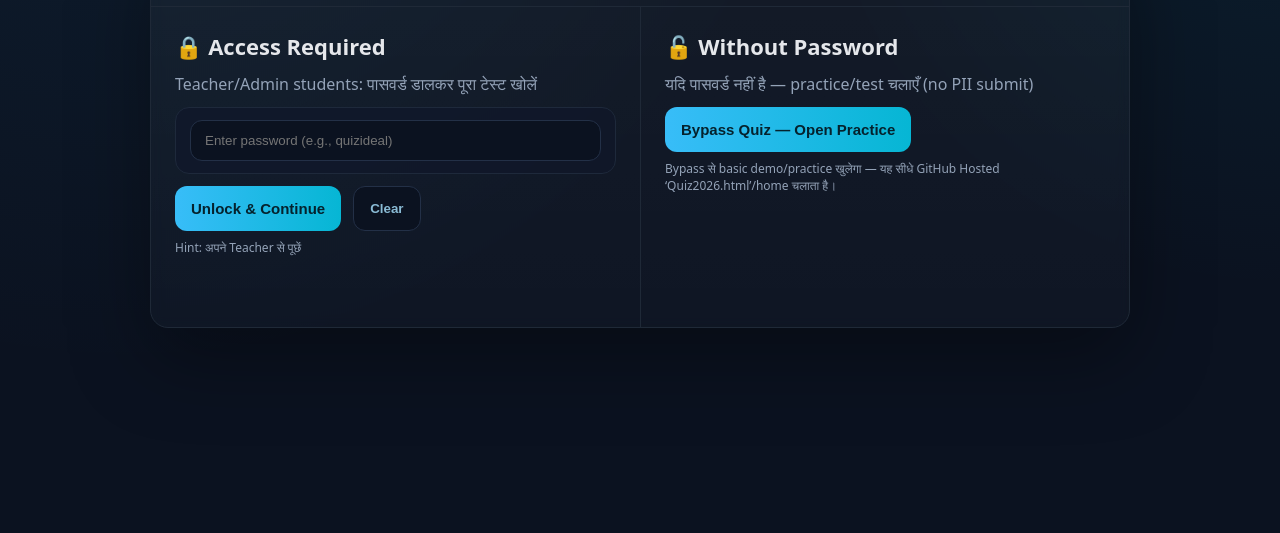
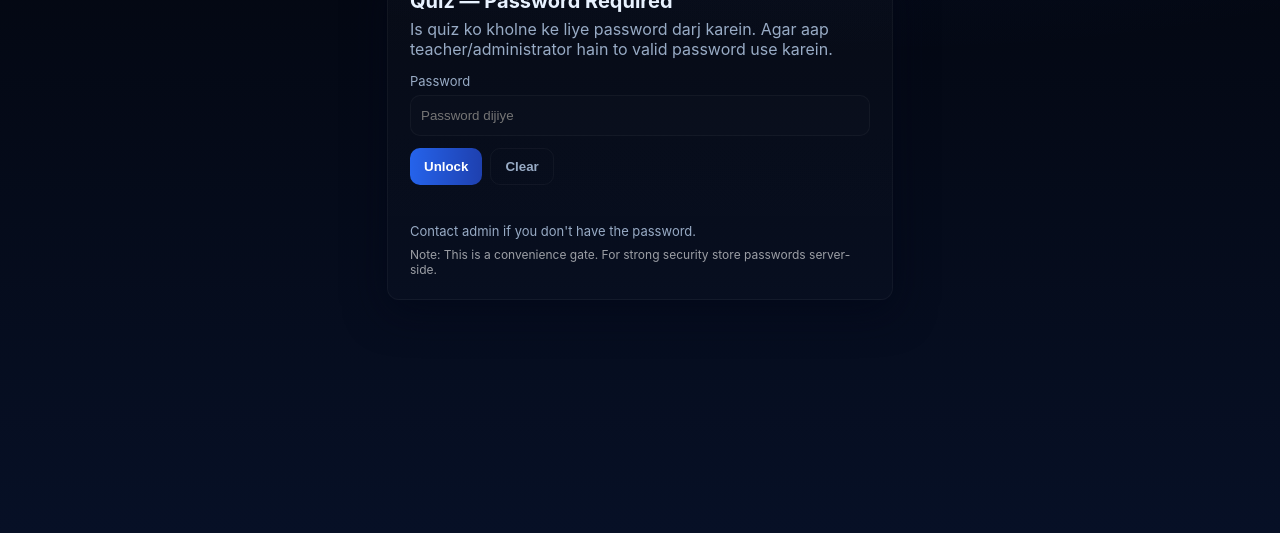
Before and after one commit to anilkumaricc/anilkumaricc.github.io, a plain HTML site: page Quiz2026.html in a window 1280 px wide. Shown: the part 267-800 px from the top of the page. Drawn offline with Linux system fonts and the light colour scheme.

Commit message:
Update Quiz2026.html

```diff
--- a/Quiz2026.html
+++ b/Quiz2026.html
@@ -1,102 +1,123 @@
+<!-- FILE: Quiz2026.html
+     Place this exactly as-is on your GitHub Pages (https://anilkumaricc.github.io/Quiz2026.html).
+     It will ask for password and then redirect to the Apps Script webapp URL defined in config.js.
+-->
 <!doctype html>
 <html lang="hi">
 <head>
-<meta charset="utf-8">
-<meta name="viewport" content="width=device-width,initial-scale=1">
-<title>🎓 Advanced Diploma In Computer Application Quiz</title>
-<link rel="preconnect" href="https://script.google.com">
+<meta charset="utf-8" />
+<meta name="viewport" content="width=device-width,initial-scale=1" />
+<title>Quiz — Unlock</title>
+<link rel="icon" href="data:," />
 <style>
-  :root{--bg:#0b1220;--card:#0f172a;--muted:#94a3b8;--ring:#1e293b;--pri:#38bdf8;--pri2:#06b6d4;--ok:#10b981}
-  *{box-sizing:border-box} html,body{height:100%}
-  body{margin:0; font-family:system-ui,-apple-system,Segoe UI,Roboto,Arial; background:
-    radial-gradient(1200px 1200px at 10% -10%, rgba(56,189,248,.08), transparent 60%),
-    radial-gradient(800px 800px at 100% 10%, rgba(6,182,212,.08), transparent 60%),
-    var(--bg); color:#e5e7eb; display:grid; place-items:center}
-  .wrap{max-width:980px; width:94%; background:linear-gradient(180deg,rgba(255,255,255,.04),rgba(255,255,255,.02));
-        border:1px solid #1f2937; border-radius:18px; backdrop-filter: blur(6px);
-        box-shadow:0 30px 80px rgba(0,0,0,.35)}
-  .head{padding:22px 24px; border-bottom:1px solid #1f2937; display:flex; gap:14px; align-items:center; justify-content:space-between}
-  .brand{font-weight:900; letter-spacing:.4px}
-  .muted{color:var(--muted)}
-  .grid{display:grid; grid-template-columns:1fr 1fr; gap:0; min-height:320px}
-  @media (max-width:800px){ .grid{grid-template-columns:1fr} }
-  .col{padding:24px}
-  .col + .col{border-left:1px solid #1f2937}
-  @media (max-width:800px){ .col + .col{border-left:0; border-top:1px solid #1f2937} }
-
-  .title{font-size:22px; font-weight:900; display:flex; align-items:center; gap:10px}
-  .pad{margin-top:12px}
-  .box{background:rgba(15,23,42,.6); border:1px solid var(--ring); border-radius:14px; padding:12px 14px}
-  input{width:100%; background:#0b1220; border:1.6px solid #233047; color:#e5e7eb; border-radius:12px; padding:12px 14px; outline:none}
-  input:focus{border-color:#2aa3d5; box-shadow:0 0 0 4px rgba(56,189,248,.2)}
-  .row{display:flex; gap:12px; align-items:center; margin-top:12px}
-  .btn{border:0; padding:14px 16px; border-radius:12px; font-weight:900; cursor:pointer; transition:.18s}
-  .btn:active{transform:translateY(1px)}
-  .btn-pri{background:linear-gradient(90deg,var(--pri),var(--pri2)); color:#05222d}
-  .btn-pri:hover{filter:brightness(1.05)}
-  .btn-ghost{background:#0b1220; color:#8abbd5; border:1.6px solid #233047}
-  .note{font-size:12px; color:var(--muted); margin-top:8px}
-  .center{display:flex; align-items:center; gap:12px}
-  .big{font-size:15px}
+  :root{
+    --bg:#071026; --card:#0f1724; --accent:#2563eb; --muted:#98abc5;
+    font-family: Inter, system-ui, -apple-system, "Segoe UI", Roboto, "Helvetica Neue", Arial;
+  }
+  html,body{height:100%;margin:0;background:
+    radial-gradient(900px 400px at 70% -10%, rgba(37,99,235,0.12), transparent),
+    linear-gradient(180deg,#02040a,#071026); color:#e8f2ff; display:flex; align-items:center; justify-content:center;}
+  .card{width:460px; max-width:94%; background:linear-gradient(180deg, rgba(255,255,255,0.02), rgba(255,255,255,0.01)); border:1px solid rgba(255,255,255,0.04); border-radius:12px; padding:22px; box-shadow:0 10px 40px rgba(2,6,23,0.6)}
+  h1{margin:0 0 6px 0; font-size:20px}
+  p.lead{margin:0 0 14px 0; color:var(--muted)}
+  label{display:block;font-size:13px;color:var(--muted); margin-bottom:6px}
+  input[type="password"]{width:100%; padding:12px 10px; border-radius:10px; border:1px solid rgba(255,255,255,0.04); background:rgba(255,255,255,0.01); color:inherit; box-sizing:border-box}
+  .row{display:flex; gap:8px; margin-top:12px}
+  .btn{padding:10px 14px; border-radius:10px; background:linear-gradient(90deg,var(--accent),#1e40af); color:white; border:none; cursor:pointer; font-weight:600}
+  .btn.ghost{background:transparent;border:1px solid rgba(255,255,255,0.04); color:var(--muted)}
+  .muted{color:var(--muted);font-size:13px;margin-top:12px}
+  .feedback{height:18px;margin-top:8px;color:#ffb4b4;font-size:13px}
+  .small{font-size:13px;color:var(--muted)}
+  .hint{font-size:12px; color: rgba(255,255,255,0.6); margin-top:8px}
 </style>
 </head>
 <body>
-<div class="wrap">
-  <div class="head">
-    <div class="brand">🎓 Advanced Diploma In Computer Application Quiz</div>
-    <div class="muted">Ideal Computer Centre — Hatta • Chainpur • Kaimur</div>
+  <div class="card" role="dialog" aria-labelledby="title">
+    <h1 id="title">Quiz — Password Required</h1>
+    <p class="lead">Is quiz ko kholne ke liye password darj karein. Agar aap teacher/administrator hain to valid password use karein.</p>
+
+    <label for="pwd">Password</label>
+    <input id="pwd" type="password" autocomplete="off" placeholder="Password dijiye" />
+
+    <div class="row">
+      <button id="unlockBtn" class="btn">Unlock</button>
+      <button id="clearBtn" class="btn ghost">Clear</button>
+    </div>
+
+    <div class="feedback" id="feedback" aria-live="polite"></div>
+
+    <div class="muted small">Contact admin if you don't have the password.</div>
+    <div class="hint">Note: This is a convenience gate. For strong security store passwords server-side.</div>
   </div>
 
-  <div class="grid">
-    <!-- Left: Password path (opens Apps Script index.html) -->
-    <div class="col">
-      <div class="title">🔒 Access Required</div>
-      <div class="pad muted">Teacher/Admin students: पासवर्ड डालकर पूरा टेस्ट खोलें</div>
-      <div class="box pad">
-        <input id="pwd" type="password" placeholder="Enter password (e.g., quizideal)" autocomplete="new-password">
-      </div>
-      <div class="row">
-        <button class="btn btn-pri big" onclick="openIndex()">Unlock & Continue</button>
-        <button class="btn btn-ghost" onclick="document.getElementById('pwd').value=''">Clear</button>
-      </div>
-      <div class="note">Hint: अपने Teacher से पूछें</div>
-    </div>
+<script src="config.js"></script>
+<script>
+/*
+  Behavior:
+  - Validates password client-side against allowed list
+  - On success: redirects browser to Apps Script webapp URL from config.js
+  - We also add optional localStorage pass-through of registration (if present)
+*/
 
-    <!-- Right: Bypass practice -->
-    <div class="col">
-      <div class="title">🔓 Without Password</div>
-      <div class="pad muted">यदि पासवर्ड नहीं है — practice/test चलाएँ (no PII submit)</div>
-      <div class="row">
-        <button class="btn btn-pri big" onclick="openBypass()">Bypass Quiz — Open Practice</button>
-      </div>
-      <div class="note">Bypass से basic demo/practice खुलेगा — यह सीधे GitHub Hosted ‘Quiz2026.html’/home चलाता है।</div>
-    </div>
-  </div>
-</div>
+const VALID_PASSWORDS = ['hatta2025','quizideal','adca2025'];
 
-<script>
-  // === CONFIG ===
-  // Apps Script deployment URL (आपका latest)
-  const ENDPOINT = 'https://script.google.com/macros/s/AKfycbyC_kGdWjTuMOm0-blHhqjyn4mq_iJKkhTYr6zMj_NMVQd0EZgcgfM2ztjNWCoRW3q2/exec';
-  // Acceptable passwords (client-side gate; असली अधिकार Apps Script पर रहते हैं)
-  const VALID_PASSWORDS = ['hatta2025','quizideal','adca2025','ICC2026'];
+const unlockBtn = document.getElementById('unlockBtn');
+const clearBtn = document.getElementById('clearBtn');
+const pwdInput = document.getElementById('pwd');
+const fb = document.getElementById('feedback');
 
-  // Left button -> Apps Script index.html
-  function openIndex(){
-    const v = (document.getElementById('pwd').value || '').trim().toLowerCase();
-    if(!VALID_PASSWORDS.includes(v)){
-      alert('गलत पासवर्ड'); return;
-    }
-    // sessionStorage flag (index.html चाहे तो चेक कर ले)
-    try{ sessionStorage.setItem('quizUnlocked','1'); }catch(_){}
-    // Apps Script index page (doGet default -> index file)
-    window.location.href = ENDPOINT + '?action=index';
+function showMessage(msg, ok=true){
+  fb.textContent = msg;
+  fb.style.color = ok ? '#b6ffcd' : '#ffb4b4';
+}
+
+function clearMessage(){
+  fb.textContent = '';
+}
+
+clearBtn.addEventListener('click', ()=> {
+  pwdInput.value = '';
+  pwdInput.focus();
+  clearMessage();
+});
+
+pwdInput.addEventListener('keydown', (e)=> {
+  if(e.key === 'Enter') unlockBtn.click();
+});
+
+unlockBtn.addEventListener('click', ()=> {
+  const v = (pwdInput.value || '').trim();
+  if(!v){ showMessage('Please enter password', false); pwdInput.focus(); return; }
+  if(!VALID_PASSWORDS.includes(v)){
+    showMessage('गलत पासवर्ड — दुबारा कोशिश करें', false);
+    pwdInput.focus();
+    return;
   }
 
-  // Right button -> your GitHub site home
-  function openBypass(){
-    window.location.href = 'https://anilkumaricc.github.io/';
+  showMessage('Password accepted — Redirecting...', true);
+
+  try{ sessionStorage.setItem('quizUnlocked', '1'); }catch(e){}
+
+  // Determine destination URL from config.js (window.ADCA.INDEX_WEBAPP_URL)
+  const indexUrl = (window.ADCA && window.ADCA.INDEX_WEBAPP_URL) ? window.ADCA.INDEX_WEBAPP_URL : null;
+  if(!indexUrl){
+    showMessage('Server URL not configured. Configure INDEX_WEBAPP_URL in config.js', false);
+    return;
   }
+
+  // Optional: pass saved registration details (if present) as query params
+  const params = new URLSearchParams();
+  try{
+    const reg = JSON.parse(localStorage.getItem('ADCA_REG') || '{}');
+    if(reg.pi) params.set('pi', reg.pi);
+    if(reg.roll) params.set('roll', reg.roll);
+  }catch(e){}
+
+  const dest = params.toString() ? (indexUrl + '?' + params.toString()) : indexUrl;
+
+  // small delay for UX
+  setTimeout(()=> { location.href = dest; }, 300);
+});
 </script>
 </body>
 </html>
```
